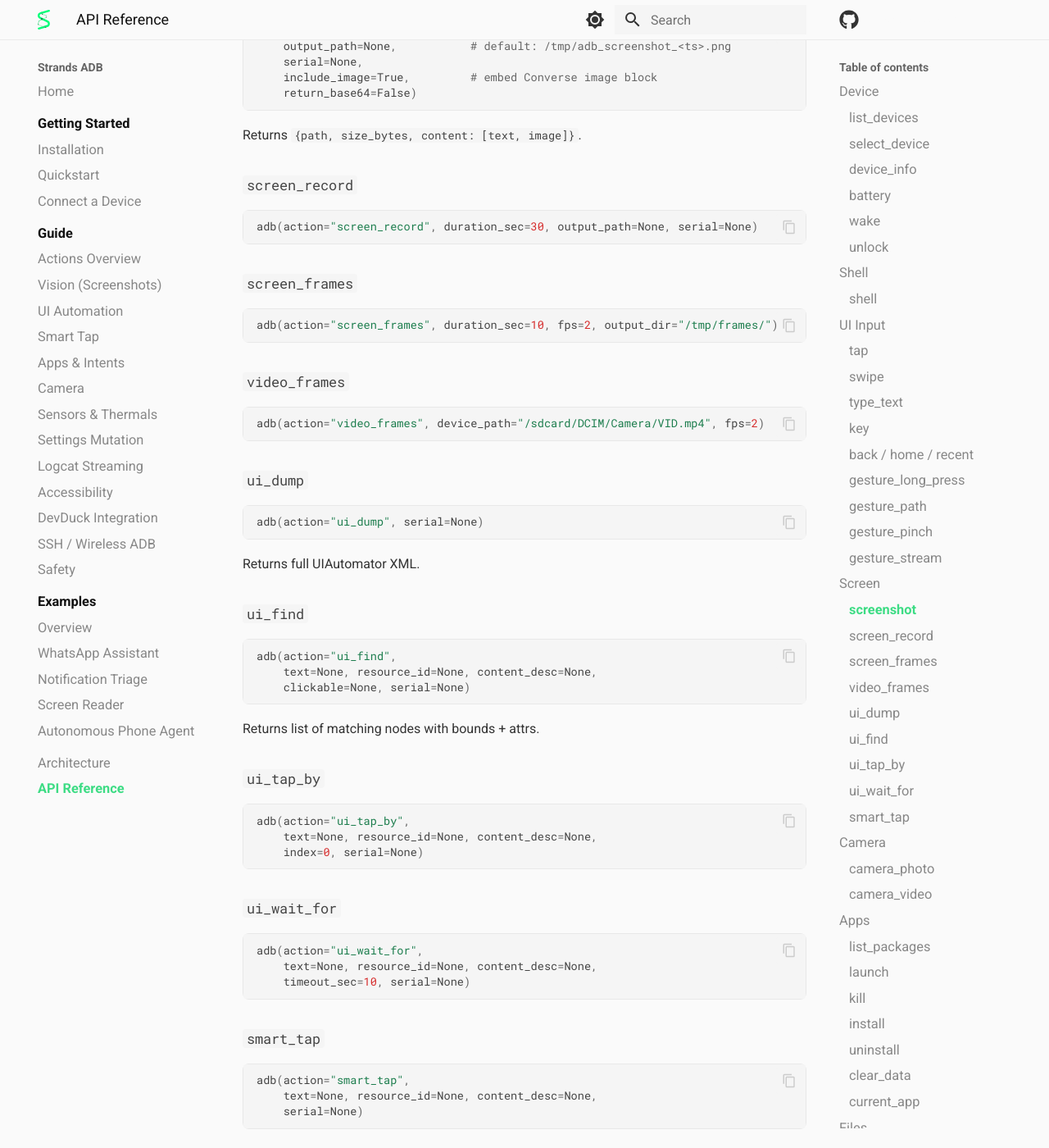
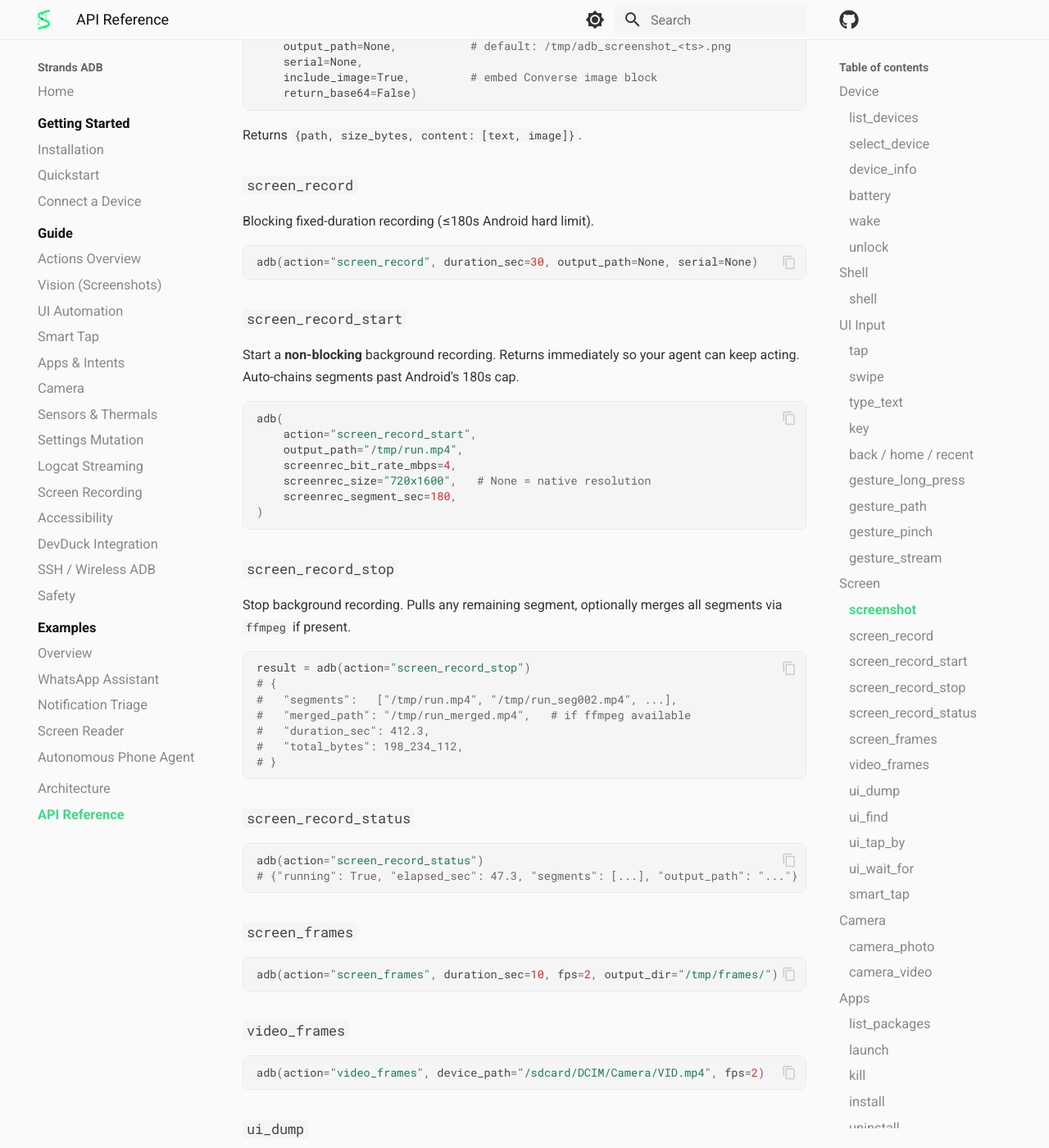
Before and after one commit to cagataycali/strands-adb, an MkDocs documentation site: the page built from docs/api-reference.md, in a window 1280 px wide and 1400 px high, scrolled down 3009 px. Shown: the whole window at 82% size. Built offline with MkDocs 1.6.1 and Material for MkDocs 9.7.7, drawn with Linux system fonts in a browser that asks for light colours; comment, search, counter and statistics services are not loaded.

Commit message:
docs + ci: publish workflow, screen recording guide, README
- .github/workflows/publish.yml: auto-publish to PyPI on v*.*.* tags
  - Version consistency check between git tag and pyproject.toml
  - Uses PYPI_API_TOKEN secret + twine
- docs/guide/screen-recording.md: full guide for blocking + background modes
  - Patterns for record-every-run, record-only-on-failure, pair-with-logcat
  - File size reference, known limitations (DRM, audio, seams)
- docs/api-reference.md: screen_record_start/stop/status entries
- docs/guide/actions.md: updated actions table with bg recording
- mkdocs.yml: nav entry for screen recording
- README.md: new '🎬 Record What The Agent Does' section
- __init__.py: sync __version__ to 0.19.1
- pyproject.toml: bump to 0.19.1 (clean release with docs + CI)

````diff
--- a/docs/api-reference.md
+++ b/docs/api-reference.md
@@ -154,8 +154,47 @@ Returns `{path, size_bytes, content: [text, image]}`.
 
 ### `screen_record`
 
+Blocking fixed-duration recording (≤180s Android hard limit).
+
 ```python
 adb(action="screen_record", duration_sec=30, output_path=None, serial=None)
+```
+
+### `screen_record_start`
+
+Start a **non-blocking** background recording. Returns immediately so your
+agent can keep acting. Auto-chains segments past Android's 180s cap.
+
+```python
+adb(
+    action="screen_record_start",
+    output_path="/tmp/run.mp4",
+    screenrec_bit_rate_mbps=4,
+    screenrec_size="720x1600",   # None = native resolution
+    screenrec_segment_sec=180,
+)
+```
+
+### `screen_record_stop`
+
+Stop background recording. Pulls any remaining segment, optionally merges
+all segments via `ffmpeg` if present.
+
+```python
+result = adb(action="screen_record_stop")
+# {
+#   "segments":   ["/tmp/run.mp4", "/tmp/run_seg002.mp4", ...],
+#   "merged_path": "/tmp/run_merged.mp4",   # if ffmpeg available
+#   "duration_sec": 412.3,
+#   "total_bytes": 198_234_112,
+# }
+```
+
+### `screen_record_status`
+
+```python
+adb(action="screen_record_status")
+# {"running": True, "elapsed_sec": 47.3, "segments": [...], "output_path": "..."}
 ```
 
 ### `screen_frames`
--- a/docs/guide/actions.md
+++ b/docs/guide/actions.md
@@ -62,7 +62,9 @@ graph TD
 | Action | Purpose |
 |--------|---------|
 | `screenshot` | Capture PNG + return as Converse image block |
-| `screen_record` / `screen_frames` | Record/extract frames |
+| `screen_record` | Blocking fixed-duration recording |
+| `screen_record_start` / `_stop` / `_status` | **Background recording** — record while agent acts |
+| `screen_frames` | Extract N live screenshots at intervals |
 | `video_frames` | Extract frames from an on-device video |
 | `ui_dump` | Raw UIAutomator XML |
 | `ui_find` | Find UI node by text / resource-id / content-desc |
--- a/mkdocs.yml
+++ b/mkdocs.yml
@@ -23,6 +23,7 @@ nav:
     - Sensors & Thermals: guide/sensors.md
     - Settings Mutation: guide/settings.md
     - Logcat Streaming: guide/logcat.md
+    - Screen Recording: guide/screen-recording.md
     - Accessibility: guide/accessibility.md
     - DevDuck Integration: guide/devduck.md
     - SSH / Wireless ADB: guide/ssh.md
--- a/pyproject.toml
+++ b/pyproject.toml
@@ -4,7 +4,7 @@ build-backend = "setuptools.build_meta"
 
 [project]
 name = "strands-adb"
-version = "0.19.0"
+version = "0.19.1"
 description = "@tool decorated Android control for Strands Agents"
 readme = "README.md"
 requires-python = ">=3.10"
--- a/strands_adb/__init__.py
+++ b/strands_adb/__init__.py
@@ -2,5 +2,5 @@
 from strands_adb.adb_tool import adb
 from strands_adb.recorder import recorder
 
-__version__ = "0.4.0"
+__version__ = "0.19.1"
 __all__ = ["adb", "recorder"]
````
Also changed, not shown: README.md (+16 -1 lines), docs/guide/screen-recording.md (added, +155 -0 lines), 1 other file.
